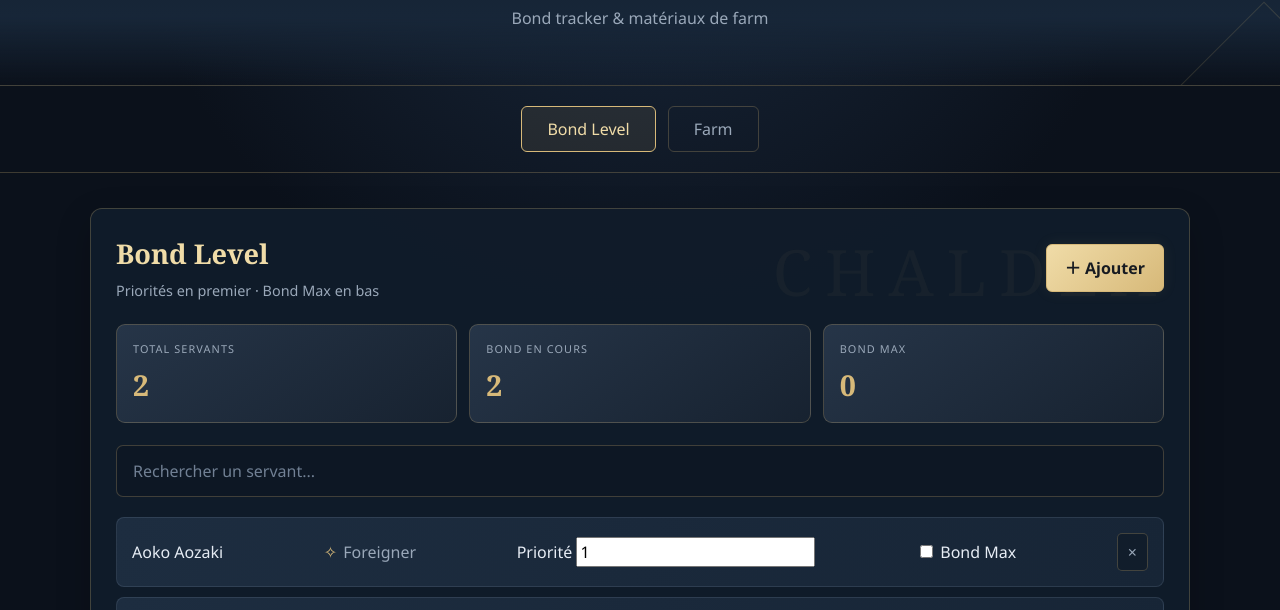
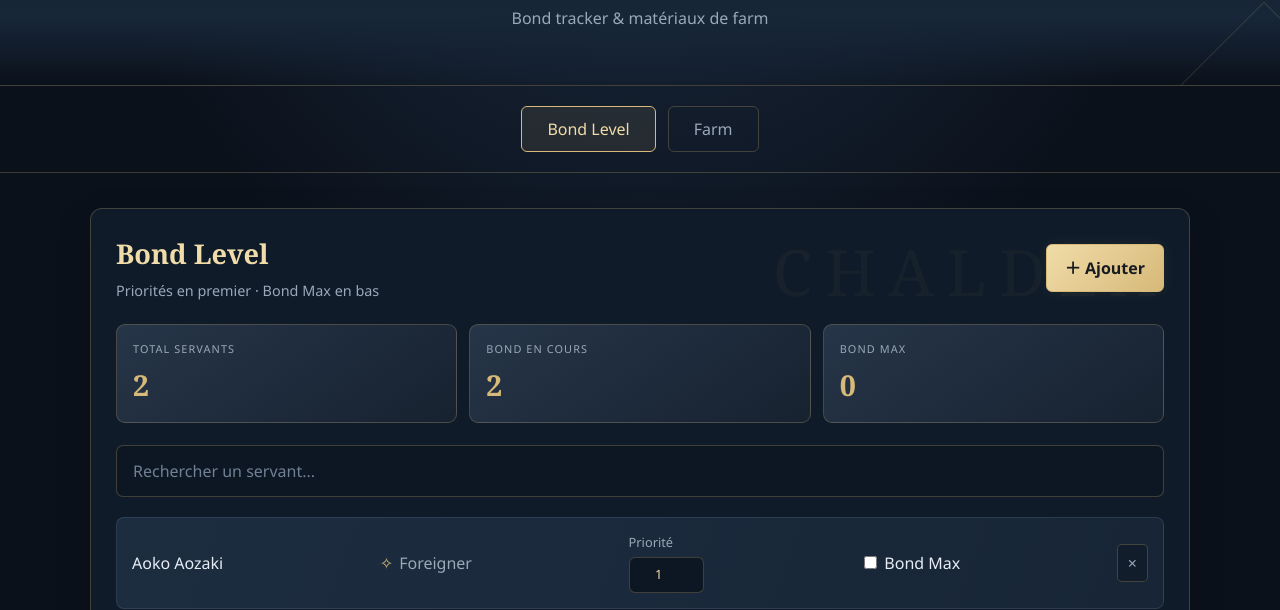
Before and after one commit to XWR3NCHX/Fgo, a plain HTML site: page fgo.html in a window 1280 px wide. Shown: the part 187-797 px from the top of the page. Drawn offline with Linux system fonts and the light colour scheme.

Commit message:
Add styles for priority editing in fgo.css
Added styles for priority editing section including input fields.

```diff
--- a/fgo.css
+++ b/fgo.css
@@ -524,3 +524,30 @@ footer {
     flex-wrap: wrap;
   }
 }
+
+/* =========================================
+   MODIFICATION DIRECTE DES PRIORITÉS
+========================================= */
+
+.priority-edit {
+  display: flex;
+  flex-direction: column;
+  gap: 5px;
+  color: var(--muted);
+  font-size: .8rem;
+}
+
+.priority-edit input {
+  width: 75px;
+  padding: 7px;
+  color: var(--gold-light);
+  background: #0d1724;
+  border: 1px solid var(--border);
+  border-radius: 6px;
+  text-align: center;
+  outline: none;
+}
+
+.priority-edit input:focus {
+  border-color: var(--gold);
+}
```
